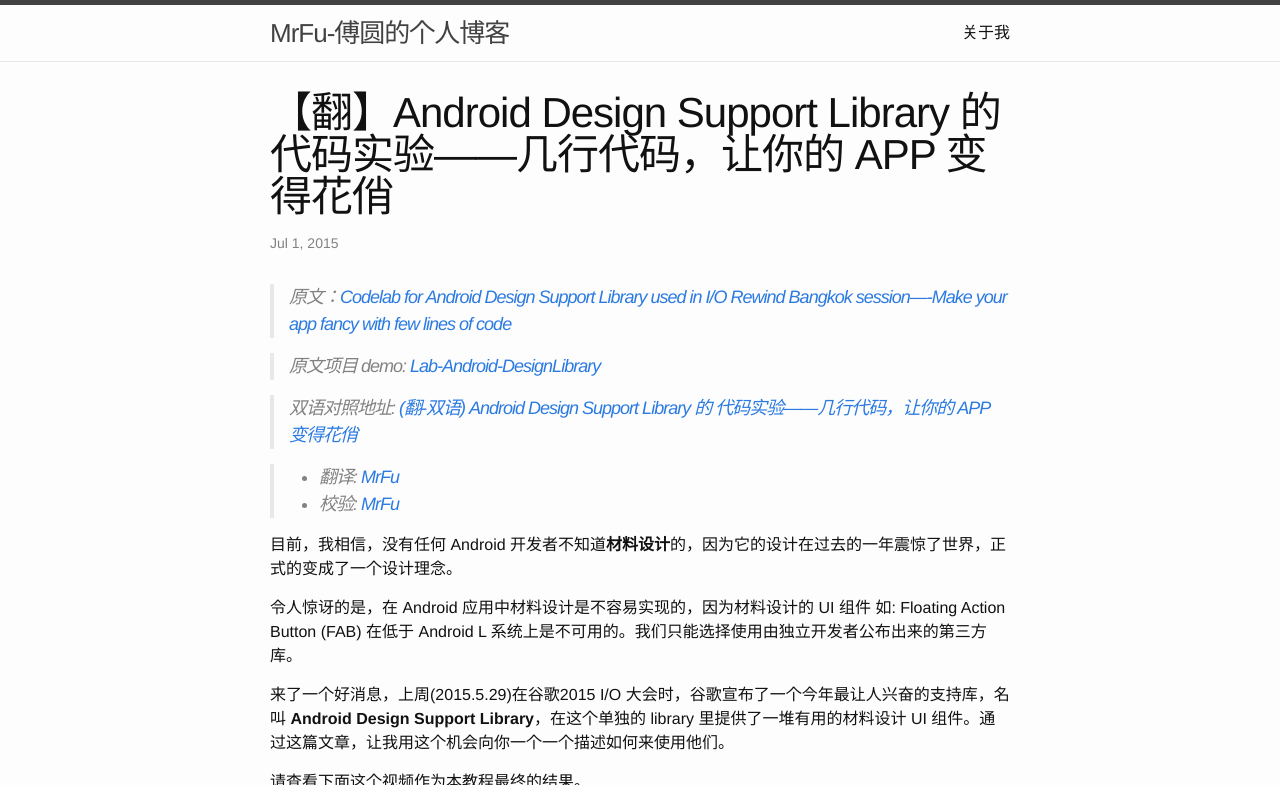
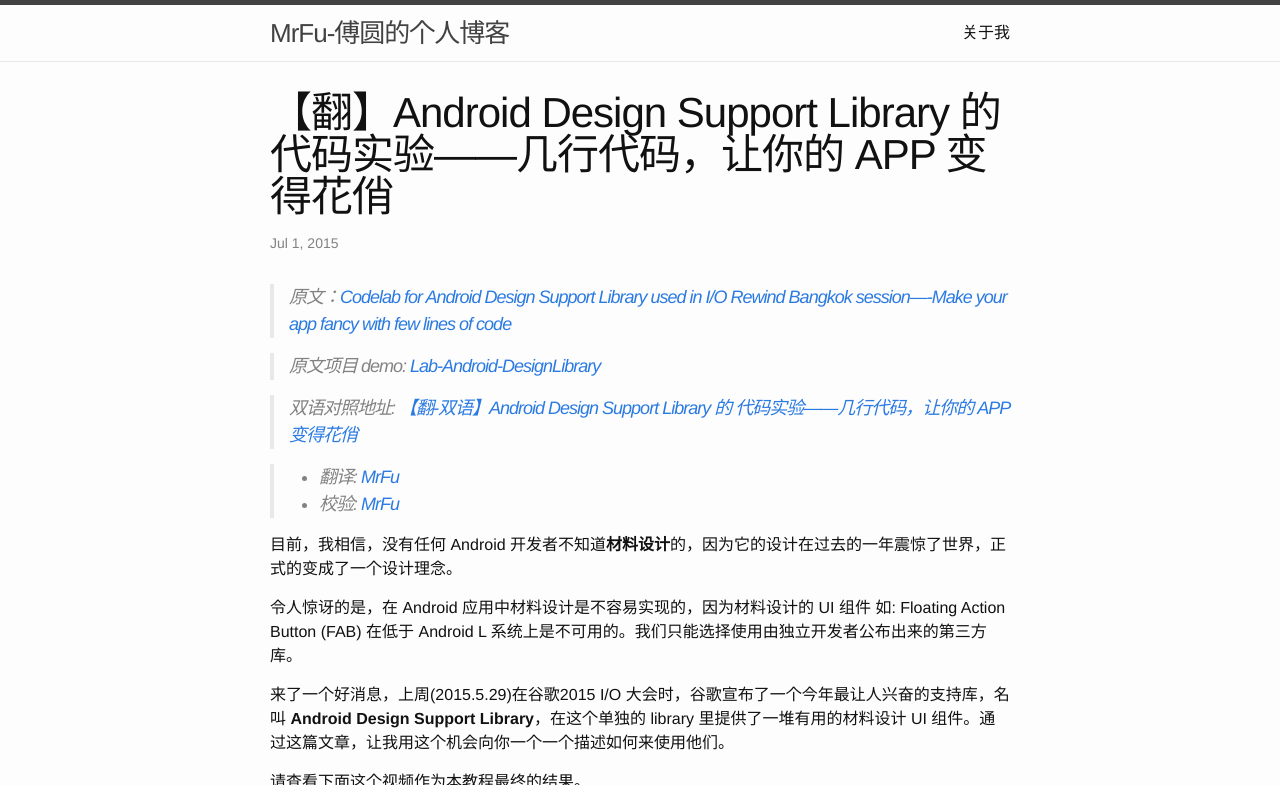
Before and after one commit to MrFuFuFu/mrfufufu.github.io, a Jekyll site: the page built from _posts/2015-07-01-Codelab_Android_Design_Support_Library.markdown, in a window 1280 px wide and 900 px high, cut to the strip 0-785 px from the top of the window. Built offline with Jekyll 4.4.1, drawn with Linux system fonts in a browser that asks for light colours; Markdown is read by kramdown in place of the engine named in the settings.

Commit message:
modify new blog

```diff
--- a/_posts/2015-07-01-Codelab_Android_Design_Support_Library.markdown
+++ b/_posts/2015-07-01-Codelab_Android_Design_Support_Library.markdown
@@ -9,7 +9,7 @@
 
 > 原文项目 demo: [Lab-Android-DesignLibrary](https://github.com/nuuneoi/Lab-Android-DesignLibrary)
 
-> 双语对照地址: [(翻-双语) Android Design Support Library 的 代码实验——几行代码，让你的 APP 变得花俏](http://mrfufufu.github.io/english/2015/07/01/Translate_Codelab_Android_Design_Support_Library.html)
+> 双语对照地址: [【翻-双语】Android Design Support Library 的 代码实验——几行代码，让你的 APP 变得花俏](http://mrfufufu.github.io/english/2015/07/01/Translate_Codelab_Android_Design_Support_Library.html)
 
 >* 翻译: [MrFu](http://mrfufufu.github.io/)
 >* 校验: [MrFu](http://mrfufufu.github.io/)
```
